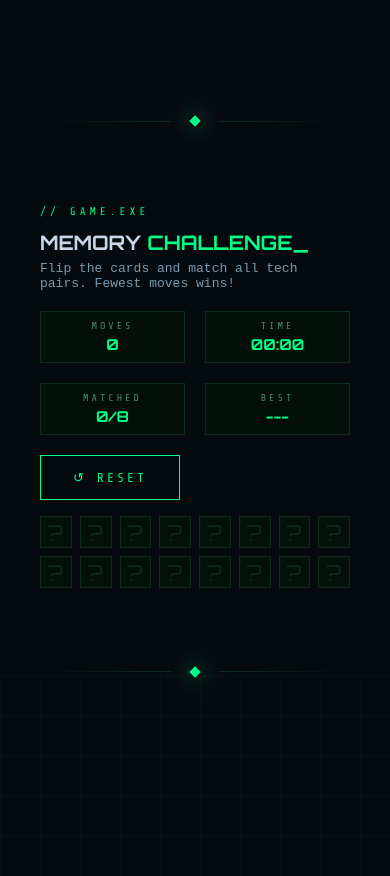
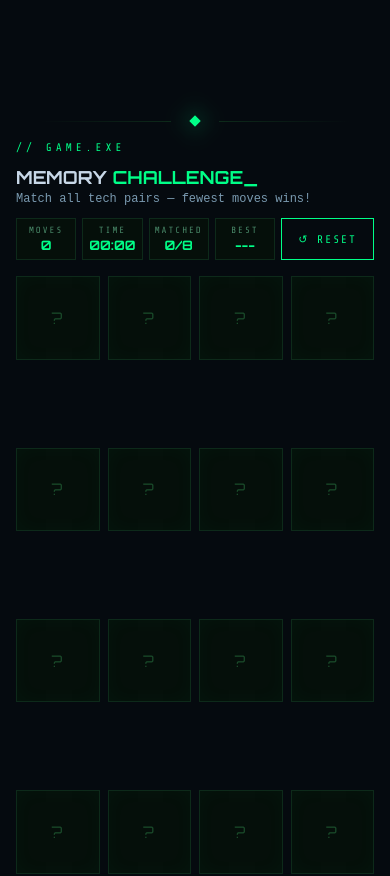
Before and after one commit to isfandiyorTM/portfolio-website, a React (Vite) app: page / in a window 390 px wide. Shown: the part 3520-4396 px from the top of the page. Built offline with nearby package versions, Linux system fonts and the light colour scheme.

Commit message:
fix game mobile responsiveness

```diff
--- a/src/components/Game.jsx
+++ b/src/components/Game.jsx
@@ -2,14 +2,14 @@ import { useState, useEffect } from "react";
 import { useReveal } from "../hooks/useReveal";
 
 const TECH_CARDS = [
-  { id: "flutter",    label: "Flutter",    emoji: "🐦" },
-  { id: "dart",       label: "Dart",       emoji: "🎯" },
-  { id: "firebase",   label: "Firebase",   emoji: "🔥" },
-  { id: "git",        label: "Git",        emoji: "🌿" },
-  { id: "figma",      label: "Figma",      emoji: "🎨" },
-  { id: "sql",        label: "SQL",        emoji: "🗄️" },
-  { id: "api",        label: "REST API",   emoji: "🔌" },
-  { id: "mobile",     label: "Mobile",     emoji: "📱" },
+  { id: "flutter",  label: "Flutter",  emoji: "🐦" },
+  { id: "dart",     label: "Dart",     emoji: "🎯" },
+  { id: "firebase", label: "Firebase", emoji: "🔥" },
+  { id: "git",      label: "Git",      emoji: "🌿" },
+  { id: "figma",    label: "Figma",    emoji: "🎨" },
+  { id: "sql",      label: "SQL",      emoji: "🗄️" },
+  { id: "api",      label: "REST API", emoji: "🔌" },
+  { id: "mobile",   label: "Mobile",   emoji: "📱" },
 ];
 
 function shuffle(arr) {
@@ -22,27 +22,22 @@ function shuffle(arr) {
 }
 
 function createDeck() {
-  const doubled = TECH_CARDS.flatMap((card) => [
+  return shuffle(
+    TECH_CARDS.flatMap((card) => [
       { ...card, uid: card.id + "_a" },
       { ...card, uid: card.id + "_b" },
-  ]);
-  return shuffle(doubled);
+    ])
+  );
 }
 
 function Card({ card, isFlipped, isMatched, onClick }) {
   return (
     <div
       onClick={onClick}
-      style={{
-        width: "100%",
-        aspectRatio: "1",
-        perspective: "600px",
-        cursor: isMatched ? "default" : "pointer",
-      }}
+      style={{ width: "100%", aspectRatio: "1", perspective: "600px", cursor: isMatched ? "default" : "pointer" }}
     >
       <div style={{
-        width: "100%", height: "100%",
-        position: "relative",
+        width: "100%", height: "100%", position: "relative",
         transformStyle: "preserve-3d",
         transform: isFlipped || isMatched ? "rotateY(180deg)" : "rotateY(0deg)",
         transition: "transform 0.5s cubic-bezier(0.4, 0, 0.2, 1)",
@@ -50,45 +45,35 @@ function Card({ card, isFlipped, isMatched, onClick }) {
         {/* Back */}
         <div style={{
           position: "absolute", inset: 0,
-          backfaceVisibility: "hidden",
-          WebkitBackfaceVisibility: "hidden",
-          background: "#050f0a",
-          border: "1px solid #0d2a1a",
+          backfaceVisibility: "hidden", WebkitBackfaceVisibility: "hidden",
+          background: "#050f0a", border: "1px solid #0d2a1a",
           display: "flex", alignItems: "center", justifyContent: "center",
-          fontSize: "24px",
-          transition: "border-color 0.3s, box-shadow 0.3s",
           boxShadow: "inset 0 0 20px #00ff8808",
         }}>
-          <span style={{
-            fontFamily: "var(--font-display)",
-            fontSize: "22px",
-            color: "#0d2a1a",
-            letterSpacing: "2px",
-          }}>?</span>
+          <span style={{ fontFamily: "var(--font-display)", fontSize: "clamp(16px, 4vw, 28px)", color: "#1a4a2a", letterSpacing: "2px" }}>?</span>
         </div>
 
         {/* Front */}
         <div style={{
           position: "absolute", inset: 0,
-          backfaceVisibility: "hidden",
-          WebkitBackfaceVisibility: "hidden",
+          backfaceVisibility: "hidden", WebkitBackfaceVisibility: "hidden",
           transform: "rotateY(180deg)",
-          background: isMatched
-            ? "linear-gradient(135deg, #001a0d, #002a15)"
-            : "linear-gradient(135deg, #050f0a, #0a1a10)",
+          background: isMatched ? "linear-gradient(135deg, #001a0d, #002a15)" : "linear-gradient(135deg, #050f0a, #0a1a10)",
           border: `1px solid ${isMatched ? "var(--green)" : "#1a4a2a"}`,
           display: "flex", flexDirection: "column",
-          alignItems: "center", justifyContent: "center", gap: "8px",
+          alignItems: "center", justifyContent: "center", gap: "6px",
           boxShadow: isMatched ? "0 0 20px #00ff8844" : "none",
           transition: "all 0.3s",
         }}>
-          <span style={{ fontSize: "22px" }}>{card.emoji}</span>
+          <span style={{ fontSize: "clamp(18px, 5vw, 32px)" }}>{card.emoji}</span>
           <span style={{
             fontFamily: "var(--font-mono)",
-            fontSize: "10px",
-            letterSpacing: "2px",
+            fontSize: "clamp(8px, 2vw, 11px)",
+            letterSpacing: "1px",
             color: isMatched ? "var(--green)" : "var(--text-muted)",
             textTransform: "uppercase",
+            textAlign: "center",
+            padding: "0 4px",
           }}>
             {card.label}
           </span>
@@ -108,32 +93,28 @@ export default function Game() {
   const [locked, setLocked]       = useState(false);
   const [won, setWon]             = useState(false);
   const [bestScore, setBestScore] = useState(() => {
-    const s = localStorage.getItem("memoryBest");
-    return s ? parseInt(s) : null;
+    try { const s = localStorage.getItem("memoryBest"); return s ? parseInt(s) : null; } catch { return null; }
   });
-  const [time, setTime]           = useState(0);
-  const [running, setRunning]     = useState(false);
+  const [time, setTime]   = useState(0);
+  const [running, setRunning] = useState(false);
 
-  // Timer
   useEffect(() => {
     if (!running) return;
     const t = setInterval(() => setTime((s) => s + 1), 1000);
     return () => clearInterval(t);
   }, [running]);
 
-  // Check for win
   useEffect(() => {
     if (matched.length === TECH_CARDS.length * 2 && matched.length > 0) {
       setWon(true);
       setRunning(false);
       if (!bestScore || moves < bestScore) {
         setBestScore(moves);
-        localStorage.setItem("memoryBest", moves);
+        try { localStorage.setItem("memoryBest", moves); } catch {}
       }
     }
   }, [matched]);
 
-  // Check for match when 2 cards flipped
   useEffect(() => {
     if (flipped.length !== 2) return;
     setLocked(true);
@@ -143,96 +124,127 @@ export default function Game() {
       setFlipped([]);
       setLocked(false);
     } else {
-      setTimeout(() => {
-        setFlipped([]);
-        setLocked(false);
-      }, 900);
+      setTimeout(() => { setFlipped([]); setLocked(false); }, 900);
     }
     setMoves((m) => m + 1);
   }, [flipped]);
 
   const handleCardClick = (index) => {
-    if (locked) return;
-    if (flipped.includes(index)) return;
-    if (matched.includes(deck[index].uid)) return;
-    if (flipped.length === 2) return;
+    if (locked || flipped.includes(index) || matched.includes(deck[index].uid) || flipped.length === 2) return;
     if (!running) setRunning(true);
     setFlipped((f) => [...f, index]);
   };
 
   const restart = () => {
     setDeck(createDeck());
-    setFlipped([]);
-    setMatched([]);
-    setMoves(0);
-    setLocked(false);
-    setWon(false);
-    setTime(0);
-    setRunning(false);
+    setFlipped([]); setMatched([]); setMoves(0);
+    setLocked(false); setWon(false); setTime(0); setRunning(false);
   };
 
-  const formatTime = (s) => `${String(Math.floor(s / 60)).padStart(2, "0")}:${String(s % 60).padStart(2, "0")}`;
+  const formatTime = (s) =>
+    `${String(Math.floor(s / 60)).padStart(2, "0")}:${String(s % 60).padStart(2, "0")}`;
+
+  const isMobile = typeof window !== "undefined" && window.innerWidth < 768;
 
   return (
-    <section id="game" style={{ padding: "80px 40px", width: "100%" }}>
-      <div style={{ maxWidth: "860px", margin: "0 auto" }}>
+    <>
+      <style>{`
+        .game-section {
+          padding: 80px 40px;
+          width: 100%;
+        }
+        .game-grid {
+          display: grid;
+          grid-template-columns: repeat(8, 1fr);
+          gap: 10px;
+        }
+        .stats-row {
+          display: flex;
+          gap: 12px;
+          margin-bottom: 16px;
+          flex-wrap: nowrap;
+        }
+        .stat-box {
+          border: 1px solid var(--green-dark);
+          background: #050f0a;
+          padding: 8px 12px;
+          flex: 1;
+          text-align: center;
+        }
+
+        @media (max-width: 768px) {
+          .game-section {
+            padding: 0 !important;
+            min-height: 100vh;
+            display: flex;
+            flex-direction: column;
+          }
+          .game-inner {
+            max-width: 100% !important;
+            padding: 16px !important;
+            flex: 1;
+            display: flex;
+            flex-direction: column;
+          }
+          .game-grid {
+            grid-template-columns: repeat(4, 1fr) !important;
+            gap: 8px !important;
+            flex: 1;
+          }
+          .stats-row {
+            gap: 6px;
+          }
+          .stat-box {
+            padding: 6px 4px;
+          }
+          .game-header {
+            margin-bottom: 12px !important;
+          }
+        }
+      `}</style>
+
+      <section id="game" className="game-section">
+        <div className="game-inner" style={{ maxWidth: "900px", margin: "0 auto", width: "100%" }}>
 
           {/* Header */}
-        <div ref={titleRef} className="reveal">
+          <div ref={titleRef} className="reveal game-header" style={{ marginBottom: "20px" }}>
             <p className="section-label">// GAME.EXE</p>
-          <h2 style={{ fontFamily: "var(--font-display)", fontSize: "clamp(20px, 3vw, 30px)", fontWeight: 700, marginBottom: "6px" }}>
+            <h2 style={{
+              fontFamily: "var(--font-display)",
+              fontSize: "clamp(18px, 3vw, 30px)",
+              fontWeight: 700, marginBottom: "4px",
+            }}>
               MEMORY <span style={{ color: "var(--green)" }}>CHALLENGE_</span>
             </h2>
-          <p style={{ color: "var(--text-muted)", marginBottom: "20px", fontSize: "13px" }}>
-            Flip the cards and match all tech pairs. Fewest moves wins!
+            <p style={{ color: "var(--text-muted)", fontSize: "12px" }}>
+              Match all tech pairs — fewest moves wins!
             </p>
           </div>
 
-        {/* Stats bar */}
-        <div style={{
-          display: "flex", gap: "20px", flexWrap: "wrap",
-          marginBottom: "16px",
-        }}>
+          {/* Stats row */}
+          <div className="stats-row">
             {[
-            { label: "MOVES",     value: moves },
-            { label: "TIME",      value: formatTime(time) },
-            { label: "MATCHED",   value: `${matched.length / 2}/${TECH_CARDS.length}` },
-            { label: "BEST",      value: bestScore ? `${bestScore} moves` : "---" },
+              { label: "MOVES",   value: moves },
+              { label: "TIME",    value: formatTime(time) },
+              { label: "MATCHED", value: `${matched.length / 2}/${TECH_CARDS.length}` },
+              { label: "BEST",    value: bestScore ? `${bestScore}` : "---" },
             ].map(({ label, value }) => (
-            <div key={label} style={{
-              border: "1px solid var(--green-dark)",
-              background: "#050f0a",
-              padding: "8px 16px",
-              flex: 1, minWidth: "120px",
-              textAlign: "center",
-            }}>
-              <div style={{
-                fontFamily: "var(--font-mono)", fontSize: "10px",
-                letterSpacing: "3px", color: "var(--green-dim)",
-                marginBottom: "4px",
-              }}>{label}</div>
-              <div style={{
-                fontFamily: "var(--font-display)", fontSize: "15px",
-                fontWeight: 700, color: "var(--green)",
-              }}>{value}</div>
+              <div key={label} className="stat-box">
+                <div style={{ fontFamily: "var(--font-mono)", fontSize: "9px", letterSpacing: "2px", color: "var(--green-dim)", marginBottom: "2px" }}>
+                  {label}
+                </div>
+                <div style={{ fontFamily: "var(--font-display)", fontSize: "clamp(13px, 3vw, 18px)", fontWeight: 700, color: "var(--green)" }}>
+                  {value}
+                </div>
               </div>
             ))}
-
-          <button
-            onClick={restart}
-            className="btn btn-secondary"
-            style={{ minWidth: "120px" }}
-          >
+            <button onClick={restart} className="btn btn-secondary" style={{ padding: "6px 16px", fontSize: "11px", letterSpacing: "2px", whiteSpace: "nowrap" }}>
               ↺ RESET
             </button>
           </div>
 
-        {/* Grid */}
-        <div style={{
-          display: "grid",
-          gridTemplateColumns: "repeat(8, 1fr)",
-          gap: "8px",
-        }}>
+          {/* Card grid */}
+          <div className="game-grid">
             {deck.map((card, i) => (
               <Card
                 key={card.uid}
@@ -243,41 +255,29 @@ export default function Game() {
               />
             ))}
           </div>
+        </div>
 
         {/* Win overlay */}
         {won && (
           <div style={{
             position: "fixed", inset: 0, zIndex: 200,
-            background: "rgba(5,10,15,0.92)",
-            backdropFilter: "blur(8px)",
+            background: "rgba(5,10,15,0.95)", backdropFilter: "blur(8px)",
             display: "flex", alignItems: "center", justifyContent: "center",
           }}>
             <div style={{
-              border: "1px solid var(--green)",
-              background: "#050f0a",
-              padding: "60px",
-              textAlign: "center",
+              border: "1px solid var(--green)", background: "#050f0a",
+              padding: "40px 32px", textAlign: "center",
               boxShadow: "0 0 60px #00ff8833",
-              maxWidth: "420px", width: "90%",
+              maxWidth: "360px", width: "90%",
             }}>
-              <div style={{ fontSize: "36px", marginBottom: "12px" }}>🏆</div>
-              <h3 style={{
-                fontFamily: "var(--font-display)",
-                fontSize: "28px", fontWeight: 900,
-                color: "var(--green)", marginBottom: "8px",
-              }}>
+              <div style={{ fontSize: "40px", marginBottom: "12px" }}>🏆</div>
+              <h3 style={{ fontFamily: "var(--font-display)", fontSize: "26px", fontWeight: 900, color: "var(--green)", marginBottom: "8px" }}>
                 YOU WIN!
               </h3>
-              <p style={{
-                fontFamily: "var(--font-mono)", fontSize: "13px",
-                letterSpacing: "2px", color: "var(--text-muted)",
-                marginBottom: "16px",
-              }}>
+              <p style={{ fontFamily: "var(--font-mono)", fontSize: "13px", letterSpacing: "2px", color: "var(--text-muted)", marginBottom: "24px" }}>
                 {moves} MOVES &nbsp;|&nbsp; {formatTime(time)}
                 {bestScore === moves && (
-                  <span style={{ color: "var(--green)", display: "block", marginTop: "8px" }}>
-                    ★ NEW BEST SCORE!
-                  </span>
+                  <span style={{ color: "var(--green)", display: "block", marginTop: "8px" }}>★ NEW BEST!</span>
                 )}
               </p>
               <button onClick={restart} className="btn btn-primary" style={{ width: "100%", justifyContent: "center" }}>
@@ -286,7 +286,7 @@ export default function Game() {
             </div>
           </div>
         )}
-      </div>
       </section>
+    </>
   );
 }
```
Lines whose indentation alone changed are shown as unchanged.
